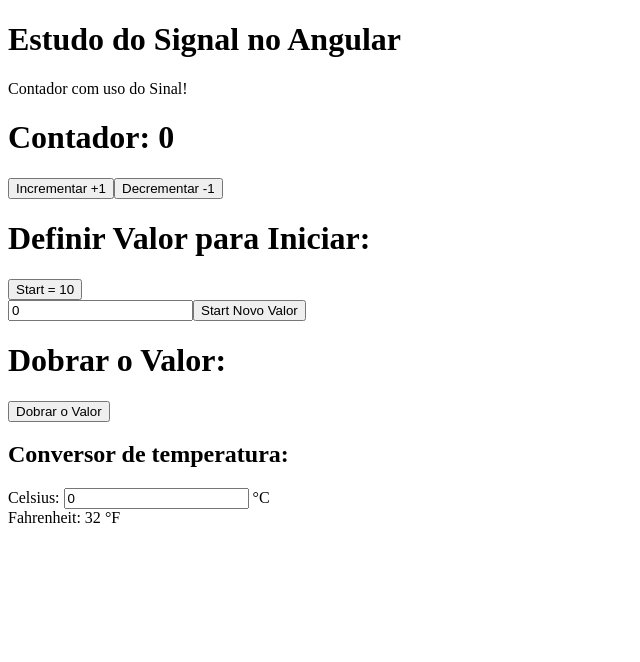
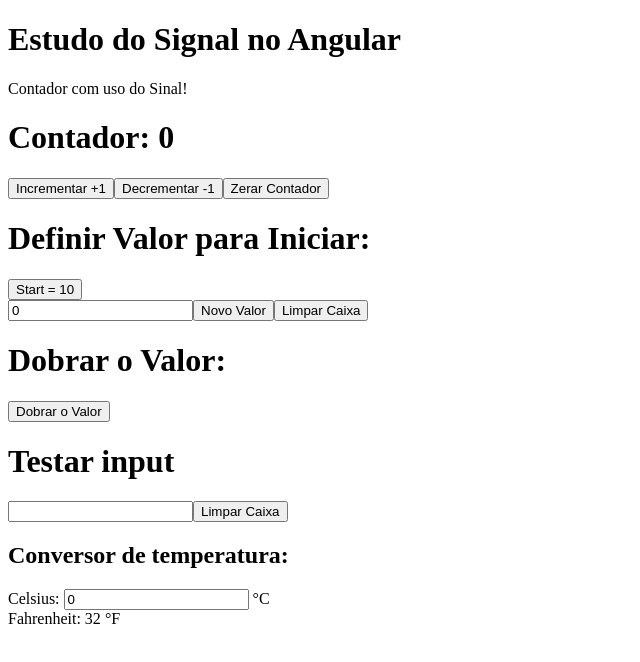
Before and after one commit to otanerifpb/angular-signal, an Angular app: page / in a window 1280 px wide. Shown: the top 662 px of the page, without its empty margins (0-640 px from the left). Built offline with nearby package versions, Linux system fonts and the light colour scheme.

Commit message:
Adição botão limpar no Componete Contador

```diff
--- a/src/app/shared/contador/contador.html
+++ b/src/app/shared/contador/contador.html
@@ -5,19 +5,33 @@
 <!-- <label>Contador: {{ contador() }} </label> -->
 <button (click)="incrementar()">Incrementar +1</button>
 <button (click)="decrementar()">Decrementar -1</button>
+<button (click) = "zerarContador()">Zerar Contador</button>
 
 <h1>Definir Valor para Iniciar:</h1>
 <!-- <label>Definir Valor para Iniciar: </label> -->
 <button (click)="setContador()">Start = 10</button>
 <div>
+  <!-- type: Indica o tipo de entrada de dados -->
+  <!-- ngModel: Pega o valor que foi digitado -->
+  <!-- ngModelChange: Monitora e avisa quando o valor é alterado -->
+  <!-- xxx.set($event): Atualiza o valor anterior pelo novo informado -->
   <input
     type="number"
     [ngModel]="novoValor()"
     (ngModelChange)="novoValor.set($event)"
   >
-  <button (click)="startValor()">Start Novo Valor</button>
+  <!-- Chamar uma função que vai atualizar o valor Contador -->
+  <button (click)="startValor()">Novo Valor</button>
+  <button (click) = "limparStart()">Limpar Caixa</button>
 </div>
-
 
 <h1>Dobrar o Valor:</h1>
 <button (click)="updateContador()">Dobrar o Valor</button>
+
+<h1>Testar input</h1>
+<!-- input: Entrada de qualquer valor quando não tem "type" -->
+<!-- limparInput(): Chama o método que vai limpar a caixa -->
+<div>
+  <input [ngModel]="caixaEntrada()" (ngModelChange)="caixaEntrada.set($event)">
+  <button (click) = "limparInput()">Limpar Caixa</button>
+</div>
--- a/src/app/shared/contador/contador.ts
+++ b/src/app/shared/contador/contador.ts
@@ -9,8 +9,9 @@
 })
 
 export class Contador {
-  contador = signal(0); //--sinaliza que "contador" é um sinal e iniciou com "0"
-  novoValor = signal(0);
+  contador = signal(0); //--------Sinaliza que "contador" é um sinal e iniciou com "0"
+  novoValor = signal(0); //-------Constante sinal para atualizar o contador, com valor de entreda por um user
+  caixaEntrada = signal(' '); //--Entreda dados com caixa valizia
 
   incrementar() {
     this.contador.update(valor => valor + 1); //--Soma +1 ao valor anterior
@@ -37,8 +38,21 @@
   }
 
   startValor() {
-    const startValor = this.novoValor();
+    const startValor = this.novoValor(); //--Pegar o valor informado no template
     //this.contador.update(this.startValor());
-    this.contador.set(startValor);
+    this.contador.set(startValor); //--------Pega o valor do template e atualiza o contador
+  }
+
+  zerarContador() {
+    this.contador.set(0);
+  }
+
+  limparStart() {
+    //this.novoValor.set(' '); //--Não é permitido porque o 'type é number'
+    this.novoValor.set(0); //------Como o 'type é number' precisa voltar para zero
+  }
+
+  limparInput() {
+    this.caixaEntrada.set(' '); //--Limpar a caixa de entrada de dados
   }
 }
```
